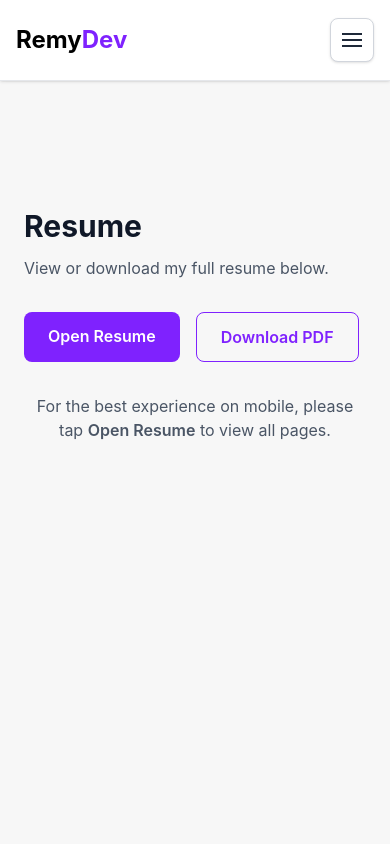
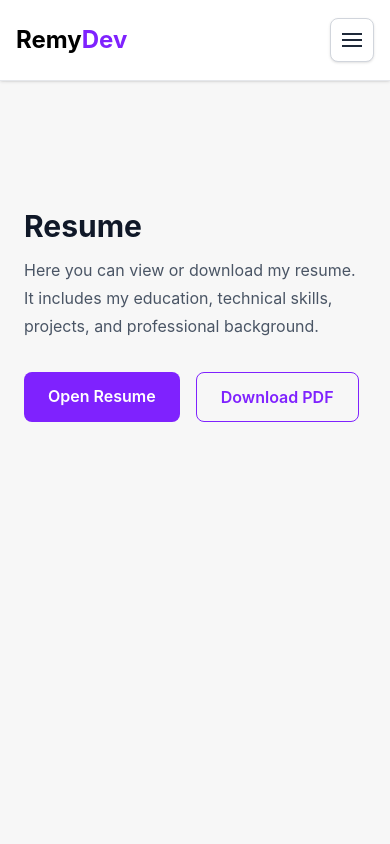
Before and after one commit to RemyBate/portfolio-template, a Next.js app: page /resume in a window 390 px wide. Shown: the top 844 px of the page. Built offline with nearby package versions, Linux system fonts and the light colour scheme.

Commit message:
resume and Hero pages

```diff
--- a/app/resume/page.tsx
+++ b/app/resume/page.tsx
@@ -6,8 +6,9 @@ export default function ResumePage() {
           <h1 className="text-3xl md:text-4xl font-bold text-gray-900">
             Resume
           </h1>
-          <p className="mt-3 text-gray-600">
-            View or download my full resume below.
+          <p className="mt-3 text-gray-600 leading-7">
+            Here you can view or download my resume. It includes my education,
+            technical skills, projects, and professional background.
           </p>
         </div>
 
@@ -35,14 +36,7 @@ export default function ResumePage() {
             src="/resume/remy-bate-cv.pdf"
             title="Remy Bate Resume"
             className="w-full h-[1200px]"
-          />
-        </div>
-
-        <div className="md:hidden text-gray-600 text-center mt-6">
-          <p>
-            For the best experience on mobile, please tap{" "}
-            <span className="font-semibold">Open Resume</span> to view all pages.
-          </p>
+          ></iframe>
         </div>
       </section>
     </main>
--- a/components/Hero.tsx
+++ b/components/Hero.tsx
@@ -21,14 +21,14 @@ export default function Hero() {
       <div className="relative z-10 max-w-7xl mx-auto min-h-screen px-6 md:px-2 flex items-center">
         <div className="w-full md:w-[55%] lg:w-[50%]">
 
-          <h1 className="text-4xl md:text-4xl font-bold leading-tight text-gray-900 mb-8">
+          <h1 className="text-4xl md:text-4xl font-bold leading-tight text-black-900 mb-8">
             Welcome to my Portfolio!
           </h1>
 
-          <div className="space-y-4 text-gray-700 text-lg md:text-xl">
+          <div className="space-y-4 text-black-700 text-lg md:text-xl">
             <p className="font-medium">Remy Bate Mbu</p>
 
-            <p className="font-semibold text-gray-900">
+            <p className="font-semibold text-black-900">
               Web Application Developer
             </p>
 
```
